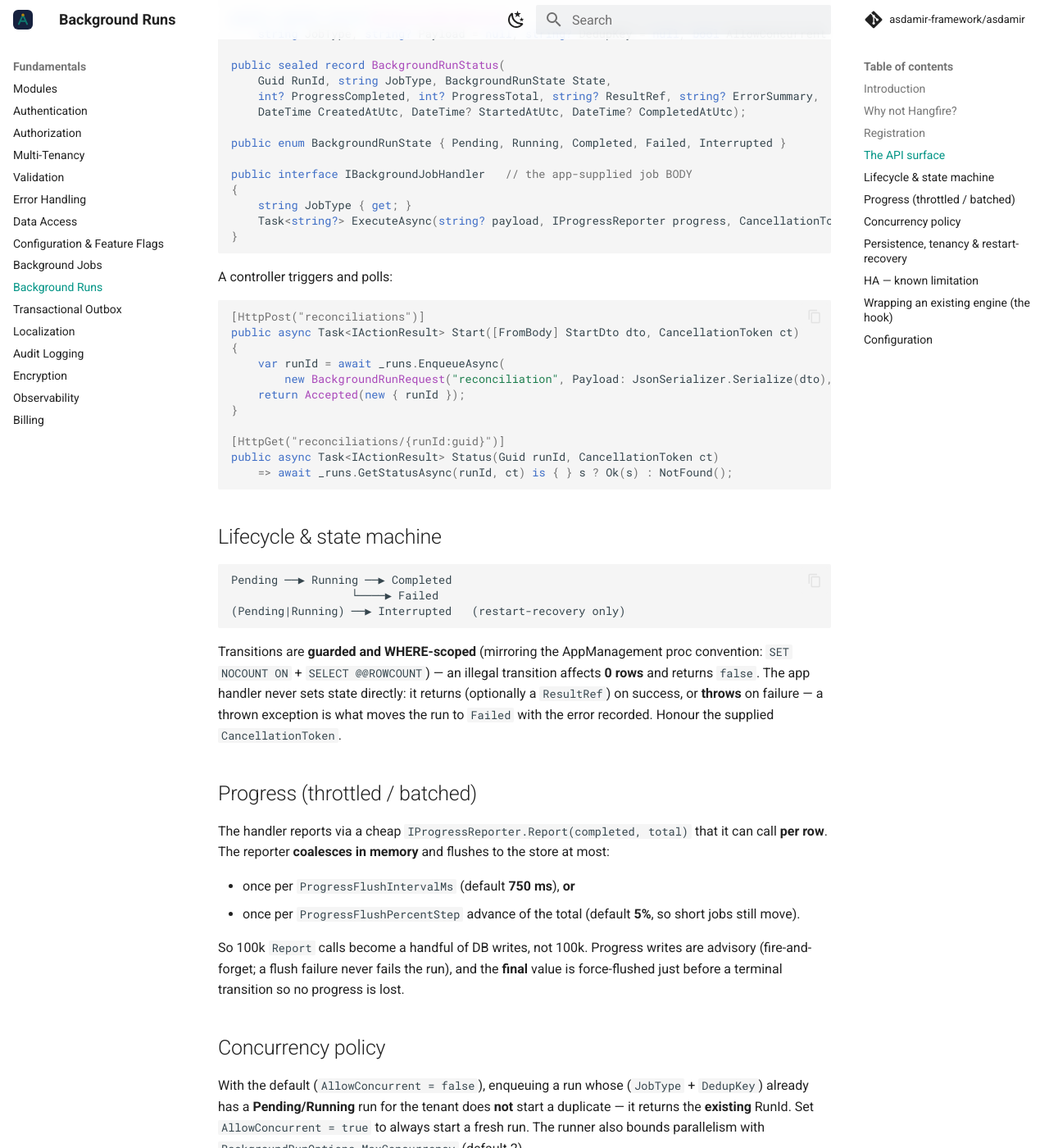
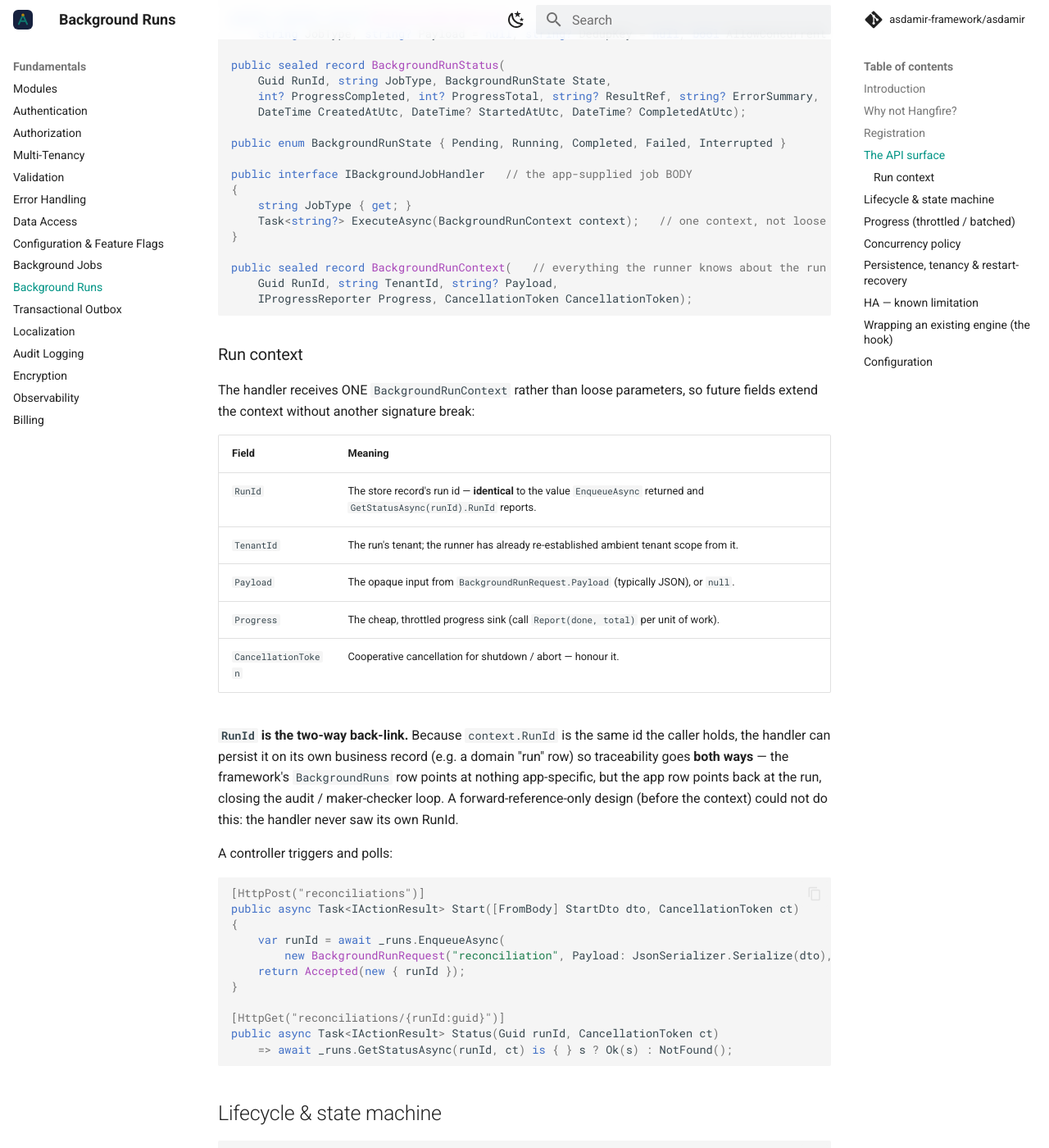
Before and after one commit to asdamir-framework/asdamir, an MkDocs documentation site: the page built from docs/fundamentals/background-runs.md, in a window 1280 px wide and 1400 px high, scrolled down 1421 px. Shown: the whole window at 82% size. Built offline with MkDocs 1.6.1 and Material for MkDocs 9.7.7, drawn with Linux system fonts in a browser that asks for light colours; comment, search, counter and statistics services are not loaded; some of the changed text lies outside the part shown.

Commit message:
docs: background-run handler run-context (Core 1.5.0) — fundamentals signature + CHANGELOG
IBackgroundJobHandler.ExecuteAsync now takes a single BackgroundRunContext
{ RunId, TenantId, Payload, Progress, CancellationToken } — documents the new
signature + the RunId back-link, and records the 1.5.0 breaking release.

Co-Authored-By: Claude Opus 4.8 (1M context) <noreply@anthropic.com>

````diff
--- a/docs/fundamentals/background-runs.md
+++ b/docs/fundamentals/background-runs.md
@@ -63,9 +63,32 @@ public enum BackgroundRunState { Pending, Running, Completed, Failed, Interrupte
 public interface IBackgroundJobHandler   // the app-supplied job BODY
 {
     string JobType { get; }
-    Task<string?> ExecuteAsync(string? payload, IProgressReporter progress, CancellationToken ct);
+    Task<string?> ExecuteAsync(BackgroundRunContext context);   // one context, not loose params
 }
+
+public sealed record BackgroundRunContext(   // everything the runner knows about the run
+    Guid RunId, string TenantId, string? Payload,
+    IProgressReporter Progress, CancellationToken CancellationToken);
 ```
+
+### Run context
+
+The handler receives ONE `BackgroundRunContext` rather than loose parameters, so future fields extend the
+context without another signature break:
+
+| Field | Meaning |
+| ----- | ------- |
+| `RunId` | The store record's run id — **identical** to the value `EnqueueAsync` returned and `GetStatusAsync(runId).RunId` reports. |
+| `TenantId` | The run's tenant; the runner has already re-established ambient tenant scope from it. |
+| `Payload` | The opaque input from `BackgroundRunRequest.Payload` (typically JSON), or `null`. |
+| `Progress` | The cheap, throttled progress sink (call `Report(done, total)` per unit of work). |
+| `CancellationToken` | Cooperative cancellation for shutdown / abort — honour it. |
+
+**`RunId` is the two-way back-link.** Because `context.RunId` is the same id the caller holds, the handler
+can persist it on its own business record (e.g. a domain "run" row) so traceability goes **both ways** — the
+framework's `BackgroundRuns` row points at nothing app-specific, but the app row points back at the run,
+closing the audit / maker-checker loop. A forward-reference-only design (before the context) could not do
+this: the handler never saw its own RunId.
 
 A controller triggers and polls:
 
@@ -143,11 +166,12 @@ public sealed class ReconciliationJobHandler(IReconciliationEngine engine) : IBa
 {
     public string JobType => "reconciliation";
 
-    public async Task<string?> ExecuteAsync(string? payload, IProgressReporter progress, CancellationToken ct)
+    public async Task<string?> ExecuteAsync(BackgroundRunContext context)
     {
-        var req = JsonSerializer.Deserialize<ReconRequest>(payload!)!;             // decode app input
-        var result = await engine.RunAsync(req, onProgress: (done, total) =>       // signature UNCHANGED
-            progress.Report(done, total), ct);                                     // just forward progress
+        var req = JsonSerializer.Deserialize<ReconRequest>(context.Payload!)!;     // decode app input
+        req.BackgroundRunId = context.RunId;                                       // back-link: my record -> the run row
+        var result = await engine.RunAsync(req, onProgress: (done, total) =>       // engine signature UNCHANGED
+            context.Progress.Report(done, total), context.CancellationToken);      // just forward progress
         return result.ReportId.ToString();                                         // stored as ResultRef
     }
 }
````
Also changed, not shown: CHANGELOG.md (+27 -1 lines).
